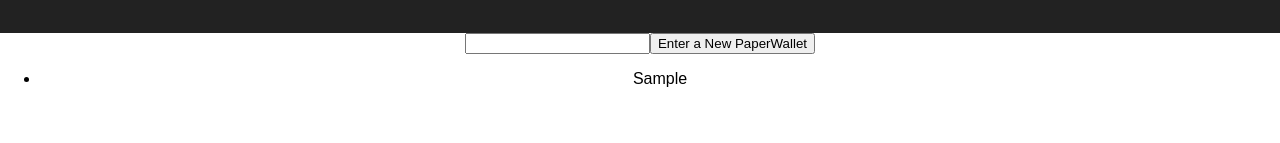
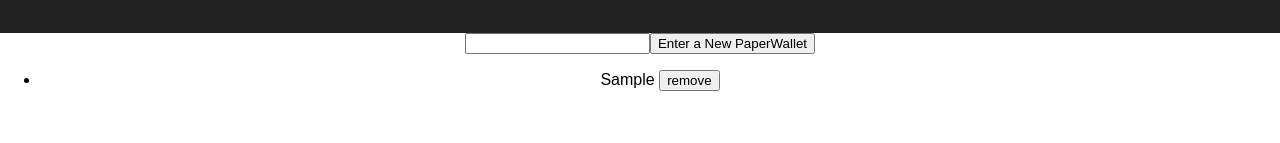
Before and after one commit to ekr990011/paperwallet-react, a React (Create React App) app: page / in a window 1280 px wide. Both pictures are taken after typing "Sample" into the empty fields and a click on the button "Enter a New PaperWallet". Shown: the part 157-300 px from the top of the page. Built offline with nearby package versions, Linux system fonts and the light colour scheme.

Commit message:
added delete address functionality and attached to remove button

```diff
--- a/src/components/AddressList.js
+++ b/src/components/AddressList.js
@@ -9,6 +9,7 @@ class AddressList extends Component {
       addresses: []
     };
     this.addAddress = this.addAddress.bind(this);
+    this.deleteAddress = this.deleteAddress.bind(this);
   }
 
   addAddress(e) {
@@ -32,6 +33,18 @@ class AddressList extends Component {
     e.preventDefault();
   }
 
+  deleteAddress(key) {
+    var filteredAddresses = this.state.addresses.filter(function (address) {
+      return (address.key !== key)
+    });
+
+    console.log("filteredAddress" + filteredAddresses)
+
+    this.setState({
+      addresses: filteredAddresses
+    });
+  }
+
   render(){
     return (
       <div className="addressList">
@@ -42,7 +55,8 @@ class AddressList extends Component {
             <button type="submit">Enter a New PaperWallet</button>
           </form>
         </div>
-        <Addresses entries={this.state.addresses}/>
+        <Addresses entries={this.state.addresses}
+                    delete={this.deleteAddress}/>
       </div>
     );
   }
--- a/src/components/Addresses.js
+++ b/src/components/Addresses.js
@@ -8,7 +8,13 @@ class Addresses extends Component {
   }
 
   createAddresses(address) {
-    return <li key={address.key}>{address.text}</li>
+    return <li
+                key={address.key}>{address.text}
+                {" "} <button onClick={() => this.delete(address.key)}>remove</button> </li>
+  }
+
+  delete(key) {
+    this.props.delete(key);
   }
 
   render() {
```
